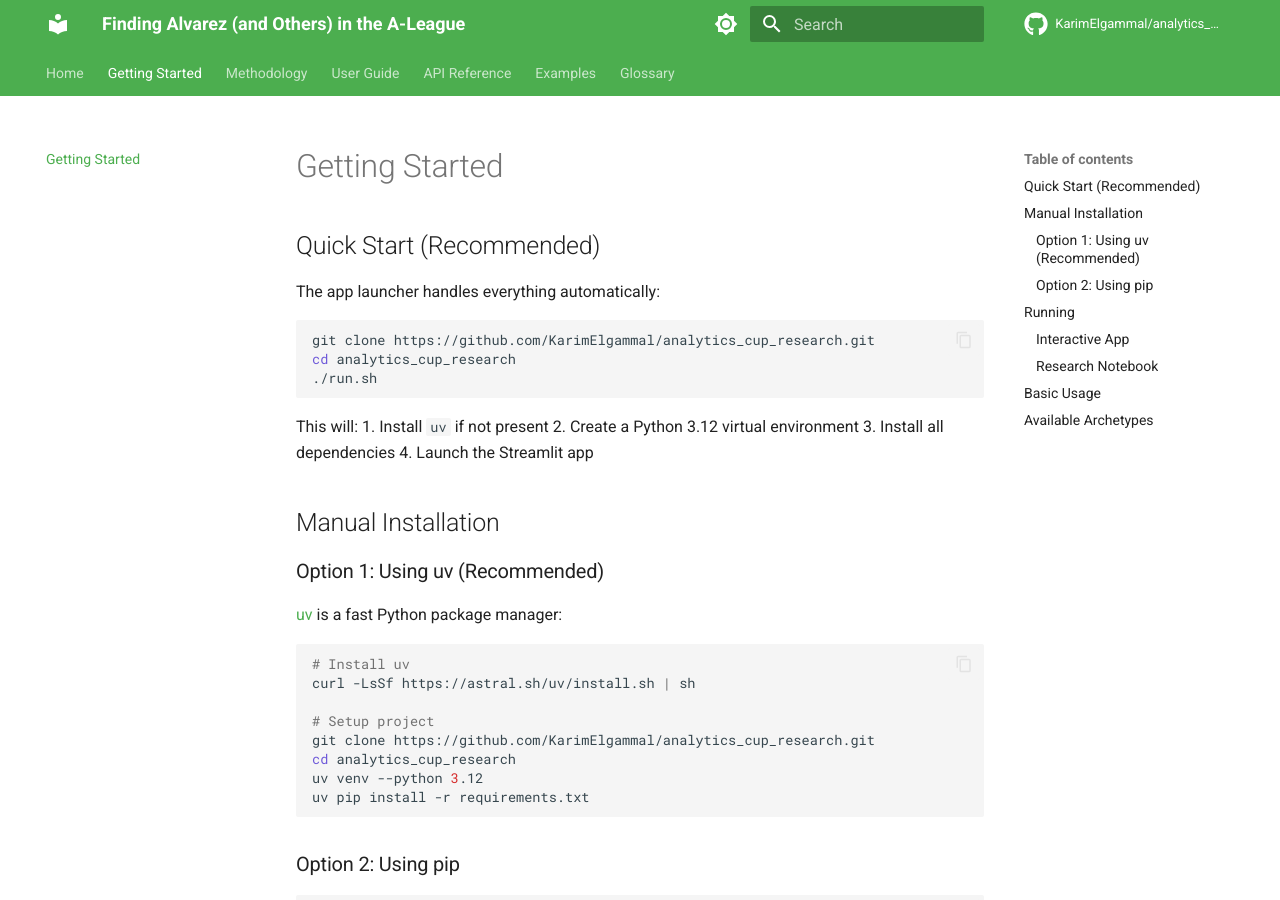
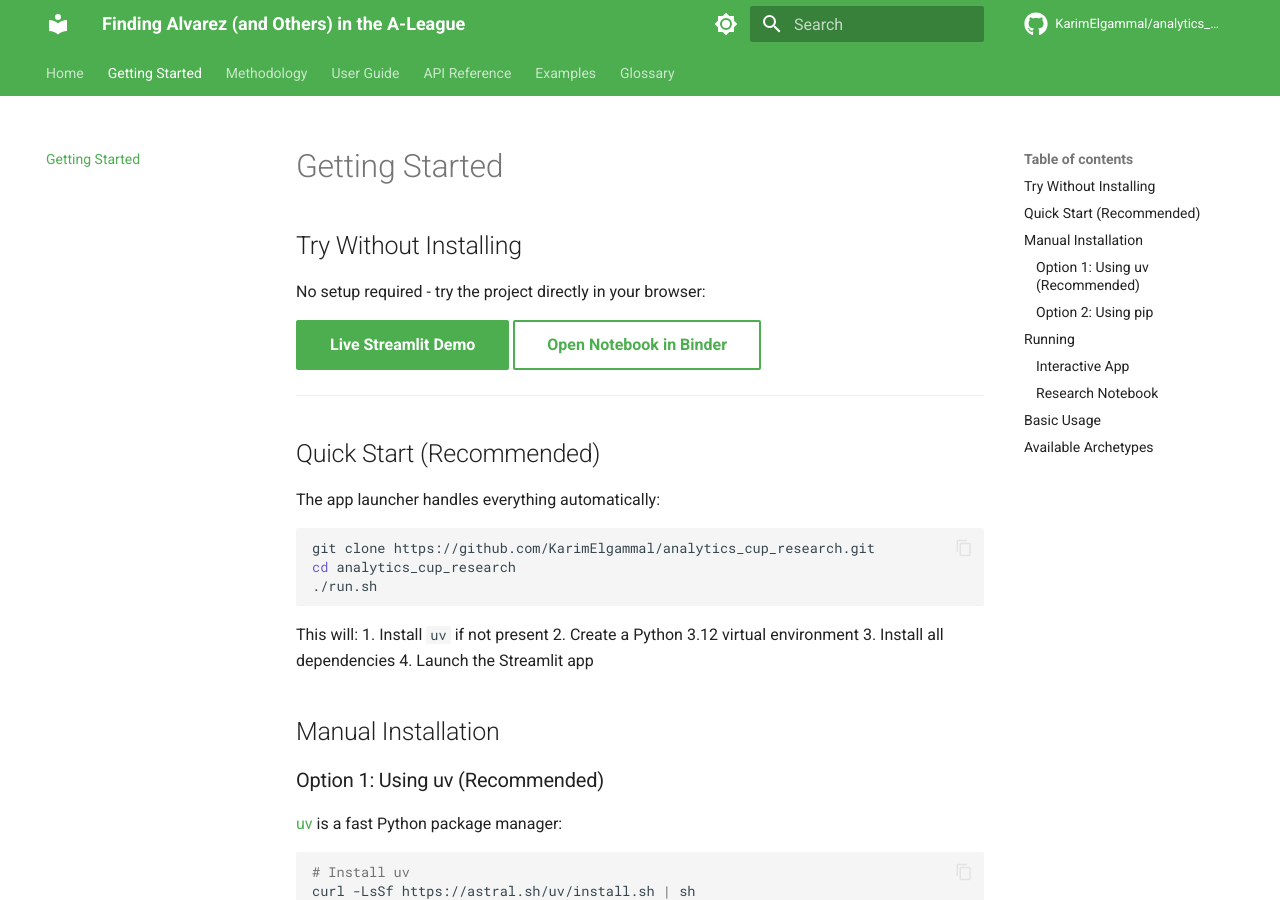
Before and after one commit to KarimElgammal/analytics_cup_research, an MkDocs documentation site: the page built from docs/getting-started.md, in a window 1280 px wide and 900 px high. Built offline with MkDocs 1.6.1 and Material for MkDocs 9.7.7, drawn with Linux system fonts in a browser that asks for light colours; comment, search, counter and statistics services are not loaded.

```diff
--- a/docs/getting-started.md
+++ b/docs/getting-started.md
@@ -1,4 +1,13 @@
 # Getting Started
+
+## Try Without Installing
+
+No setup required - try the project directly in your browser:
+
+[Live Streamlit Demo](https://huggingface.co/spaces/KarimElgammal/analytics-cup-research){ .md-button .md-button--primary }
+[Open Notebook in Binder](https://mybinder.org/v2/gh/KarimElgammal/analytics_cup_research/HEAD?labpath=submission.ipynb){ .md-button }
+
+---
 
 ## Quick Start (Recommended)
 
```
Also changed, not shown: docs/index.md (+2 -1 lines).
